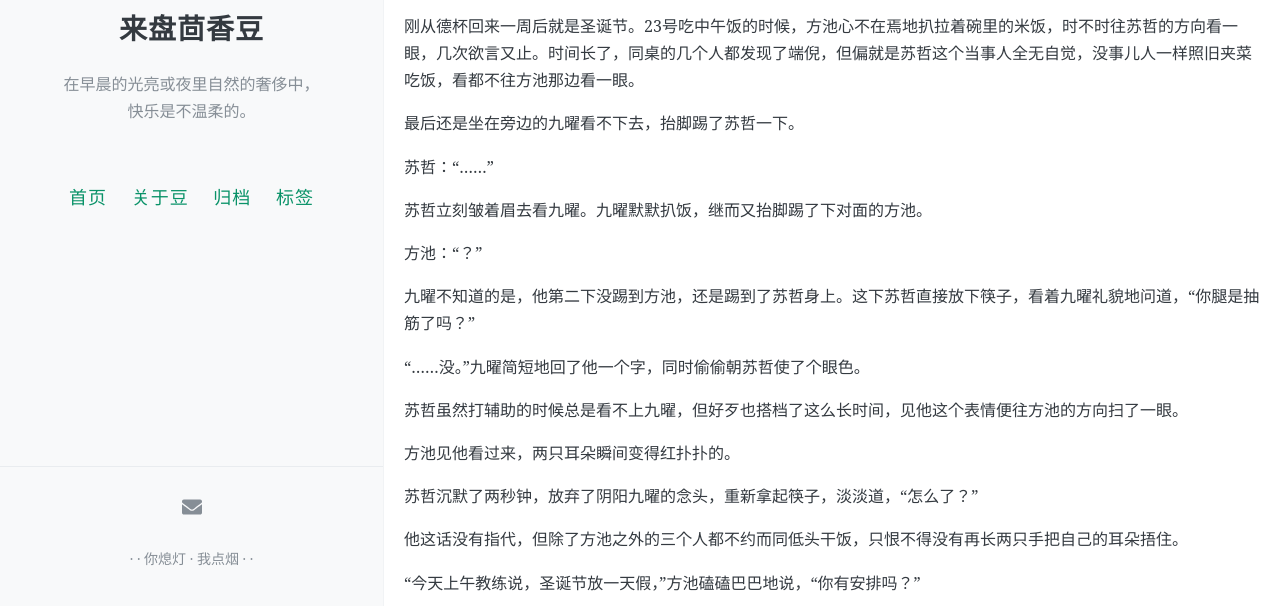
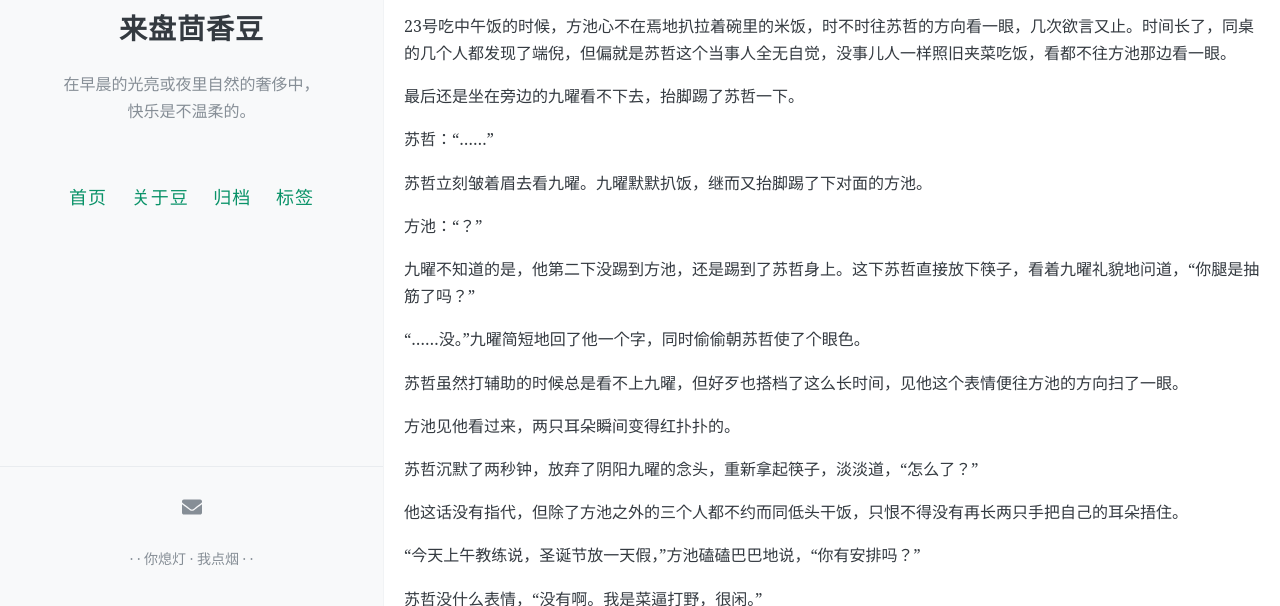
Before and after one commit to nadatomayo/dodo, a Jekyll site: the page built from _posts/2022-12-24-liunian.md, in a window 1280 px wide and 900 px high, cut to the strip 294-900 px from the top of the window. Built offline with Jekyll 4.4.1, drawn with Linux system fonts in a browser that asks for light colours; comment, search, counter and statistics services are not loaded.

Commit message:
Update 2022-12-24-liunian.md

```diff
--- a/_posts/2022-12-24-liunian.md
+++ b/_posts/2022-12-24-liunian.md
@@ -14,7 +14,7 @@ comments: true
 <br/><br/><br/>
 
 
-刚从德杯回来一周后就是圣诞节。23号吃中午饭的时候，方池心不在焉地扒拉着碗里的米饭，时不时往苏哲的方向看一眼，几次欲言又止。时间长了，同桌的几个人都发现了端倪，但偏就是苏哲这个当事人全无自觉，没事儿人一样照旧夹菜吃饭，看都不往方池那边看一眼。
+23号吃中午饭的时候，方池心不在焉地扒拉着碗里的米饭，时不时往苏哲的方向看一眼，几次欲言又止。时间长了，同桌的几个人都发现了端倪，但偏就是苏哲这个当事人全无自觉，没事儿人一样照旧夹菜吃饭，看都不往方池那边看一眼。
 
 最后还是坐在旁边的九曜看不下去，抬脚踢了苏哲一下。
 
```
